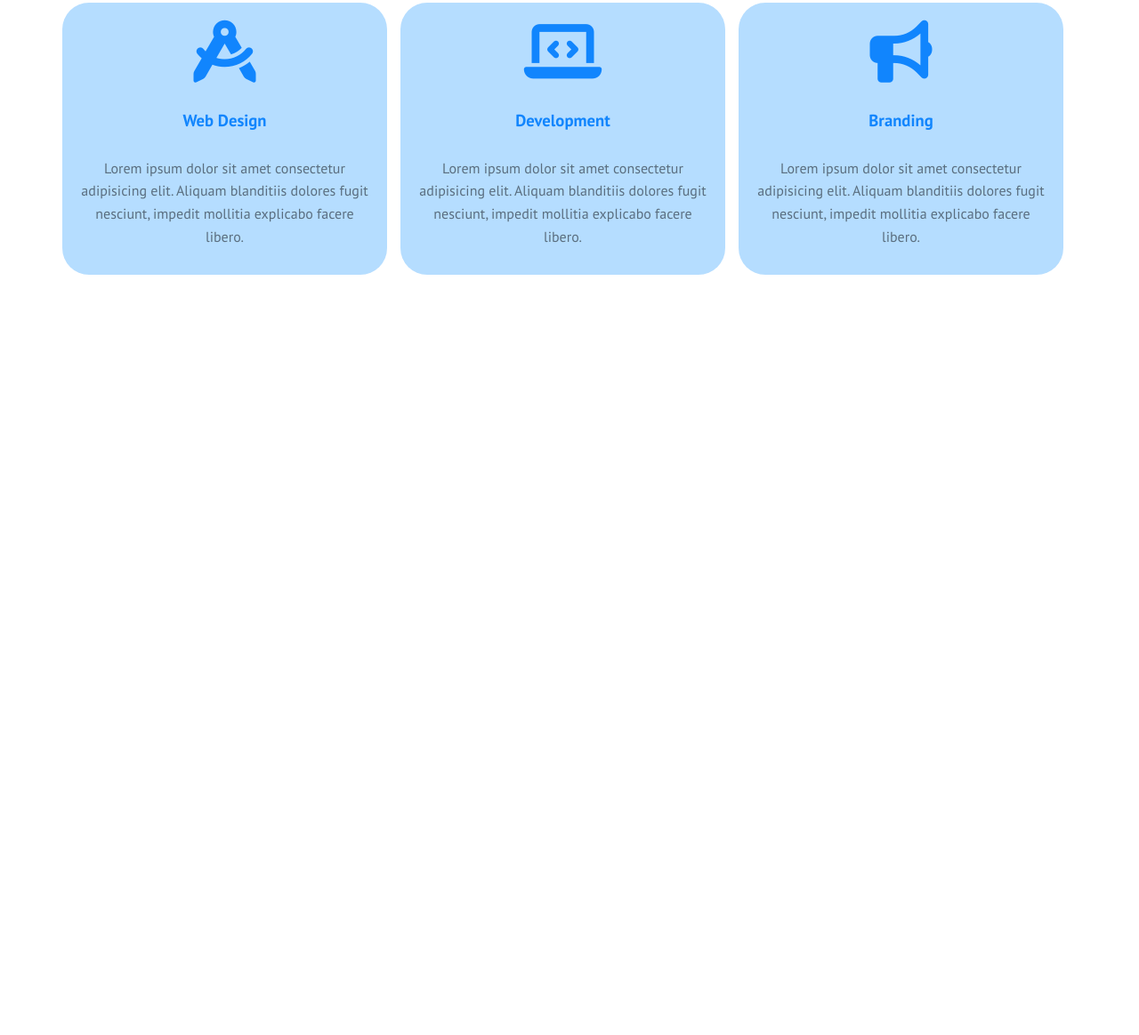
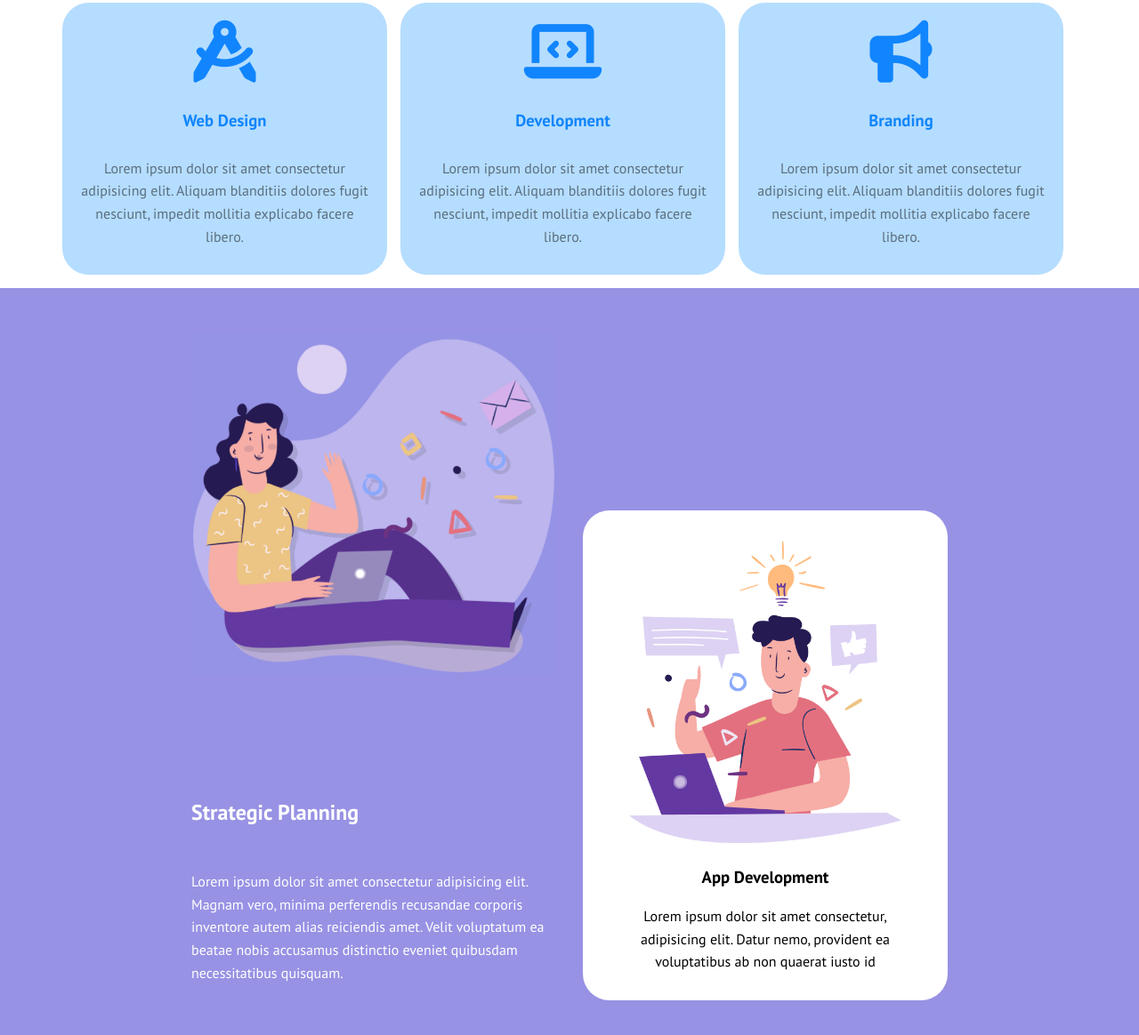
Before and after one commit to MatteoBarducci/htmlcss-responsive-layout, a plain HTML site: page index.html in a window 1280 px wide. Shown: the part 446-1610 px from the top of the page at 89% size. Before the commit the page ends 800 px from the top, so only its background shows below. Drawn offline with Linux system fonts and the light colour scheme.

Commit message:
feat: add planning section

```diff
--- a/index.html
+++ b/index.html
@@ -94,8 +94,21 @@
         </section>
 
         <section class="planning">
-            <div>
-
+            <div class="row container-880">
+                <div class="col col-50">
+                    <div class="card-left">
+                        <img src="img/planning1.png" alt="planning">
+                        <h2>Strategic Planning</h2>
+                        <p>Lorem ipsum dolor sit amet consectetur adipisicing elit. Magnam vero, minima perferendis recusandae corporis inventore autem alias reiciendis amet. Velit voluptatum ea beatae nobis accusamus distinctio eveniet quibusdam necessitatibus quisquam.</p>
+                    </div>
+                </div>
+                <div class="col col-50 margin-top-200">
+                    <div class="card-right">
+                        <img src="img/planning2.png" alt="planning2">
+                        <h3>App Development</h3>
+                        <p>Lorem ipsum dolor sit amet consectetur, adipisicing elit. Datur nemo, provident ea voluptatibus ab non quaerat iusto id</p>
+                    </div>
+                </div>
             </div>
         </section>
     </main>
--- a/style.css
+++ b/style.css
@@ -55,6 +55,10 @@ button{
     padding: 0 15px;
 }
 
+.col-50{
+    max-width: 50%;
+}
+
 .grow{
     flex-grow: 1;
 }
@@ -74,6 +78,11 @@ button{
 .text-center{
     text-align: center;
 }
+
+.container-880{
+    max-width: 880px;
+    margin: auto;
+}
 /*------------
 HEADER
 -------------*/
@@ -91,6 +100,14 @@ header button{
     font-size: larger;
     display: none;
 }
+
+p{
+    line-height: 1.6;
+}
+
+.margin-top-200{
+    margin-top: 200px;
+}
 /*------------
 INTRO
 -------------*/
@@ -102,7 +119,6 @@ INTRO
 .intro p{
     color: #5A6E7F;
     margin: 0px 0 30px 0;
-    line-height: 1.6;
 }
 
 .intro .card{
@@ -137,7 +153,7 @@ INTRO
     padding: 10px 40px;
 }
 
-.card-left, .card-right{
+.intro .card-left,.intro .card-right{
     width: 50%;
 }
 
@@ -146,16 +162,69 @@ INTRO
     color: #1185FD;
 }
 
+/*------------
+PLANNING
+-------------*/
+.planning{
+    background-color: #9792E4;
+    color: white;
+}
+
+.planning .container-880{
+    padding: 50px 0 50px 0;
+}
+
+.planning img{
+    width: 100%;
+}
+
+.planning .card-right{
+    background-color: white;
+    color: black;
+    text-align: center;
+    padding: 30px;
+    border-radius: 30px;
+    display: flex;
+    flex-direction: column;
+}
+
+.planning .card-left{
+    display: flex;
+    flex-direction: column;
+}
+
+.planning .card-right h3{
+    margin-top: 20px;
+    margin-bottom: 20px;
+
+}
+
+.planning .card-left h2{
+    margin-top: 140px;
+    margin-bottom: 50px;
+}
+
+
+
+
+
+
+
+
+
 @media screen and (max-width: 992px){
     .flex{
         flex-wrap: wrap;
     }
 
-    .intro .card-left,.card-right{
+    .intro .card-left,.intro .card-right{
         width: 100%;
     }
+
+    .planning .col{
+        width: 100% !important;
+    }
 }
-
 
 @media screen and (max-width: 768px){
 
@@ -167,7 +236,7 @@ INTRO
         flex-wrap: wrap;
     }
 
-    .intro .col,.card-left,.card-right{
+    .intro .col,.intro .card-left,.intro .card-right{
         width: 100%;
         padding-right: 0;
     }
```
